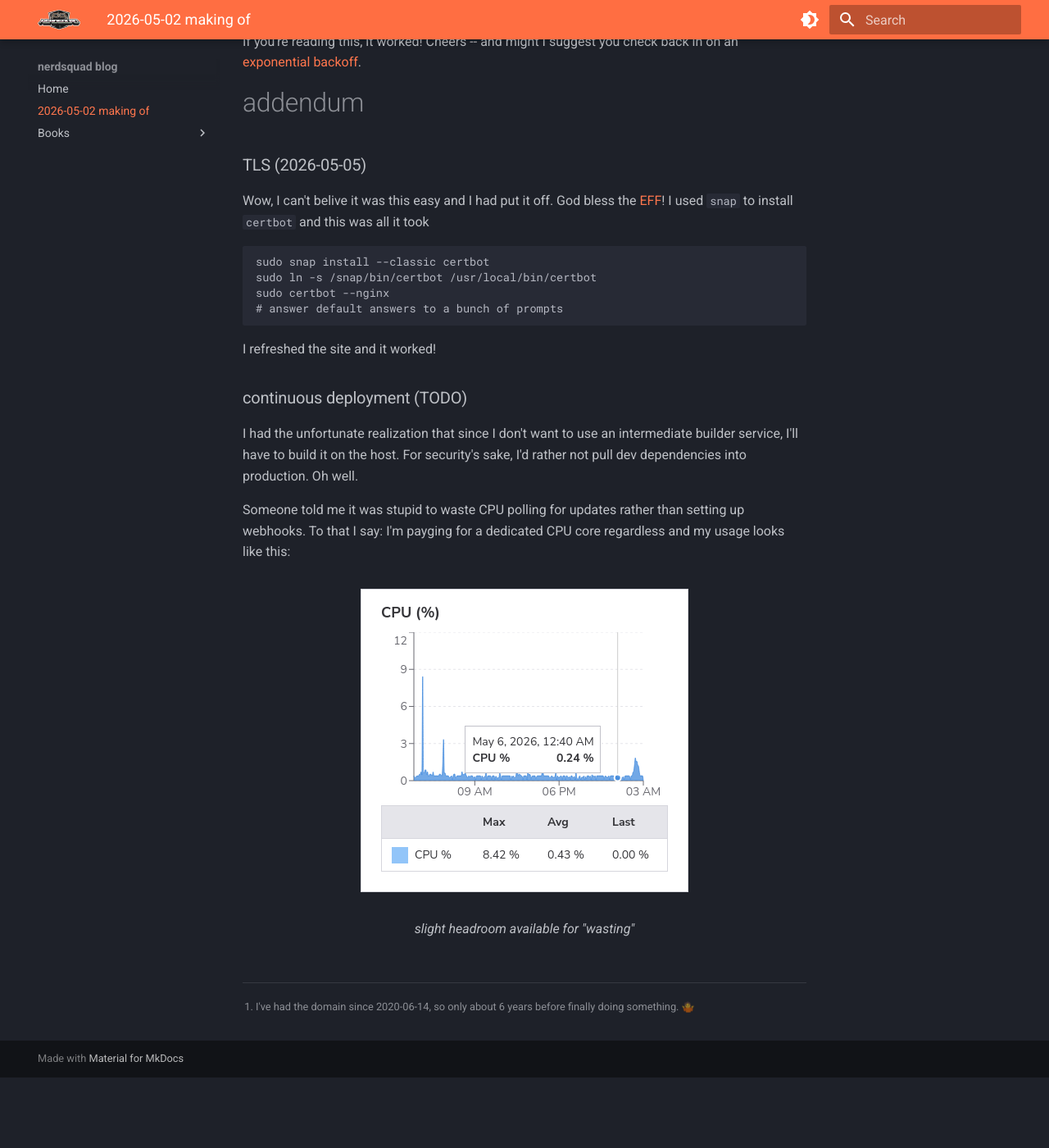
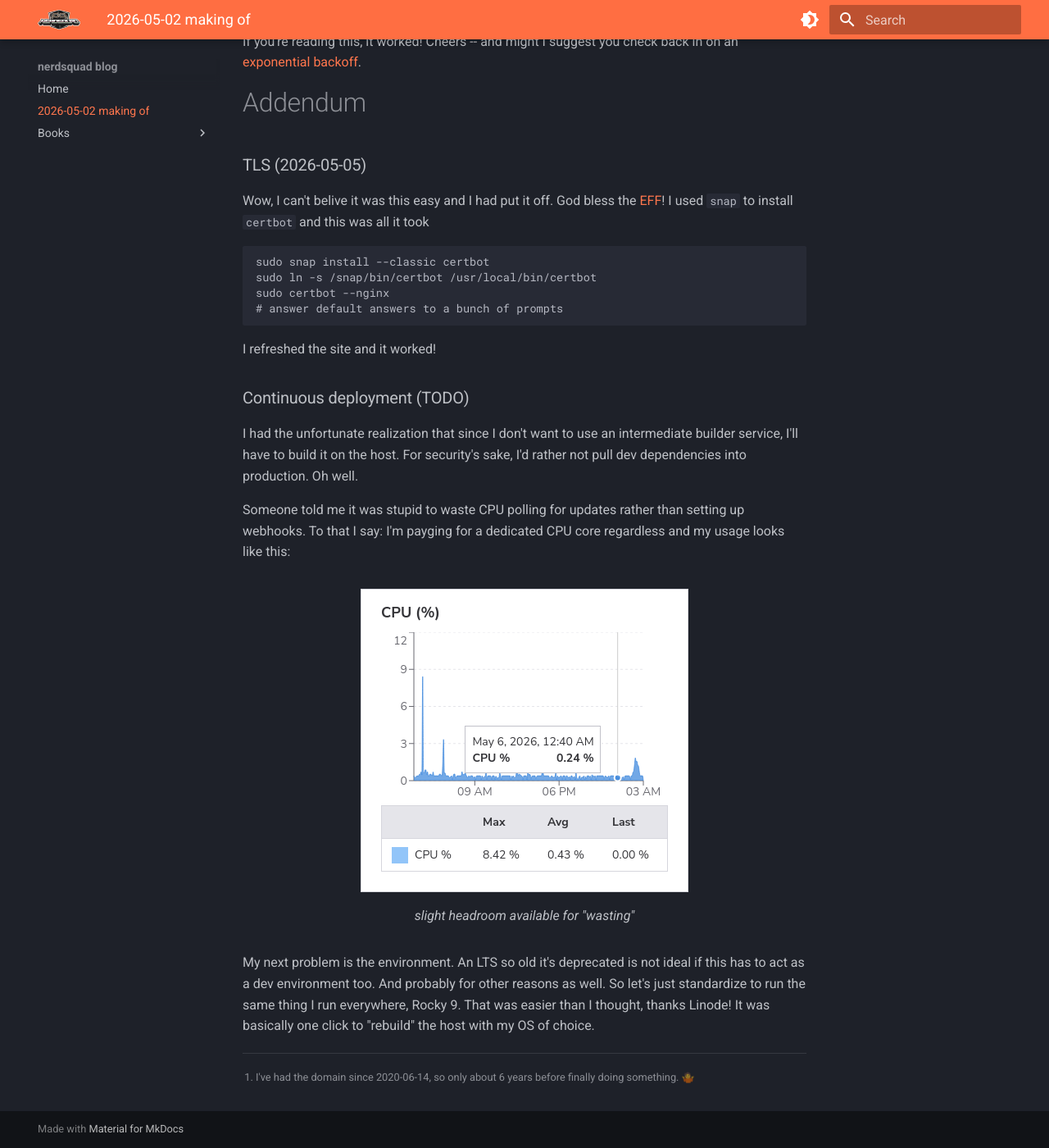
Before and after one commit to Jacob-harris-94/blog, an MkDocs documentation site: the page built from blog/docs/2026-05-02_making_of.md, in a window 1280 px wide and 1400 px high, scrolled down 1487 px. Shown: the whole window at 82% size. Built offline with MkDocs 1.6.1 and Material for MkDocs 9.7.7, drawn with Linux system fonts in a browser that asks for light colours; before the commit the page ends 2800 px from its top, so only the background shows below that; some of the changed text lies outside the part shown.

````diff
--- a/blog/docs/2026-05-02_making_of.md
+++ b/blog/docs/2026-05-02_making_of.md
@@ -1,13 +1,13 @@
 # 2026-05-02 making of
 
-# goal
-Host some static blog-like content, and be _as simple as possible_ to maintain and publish. I'm not a web developer, and anything that takes mental effort on top of writing is a bridge too far, for now at least.
+# Goal
+Host Some static blog-like content, and be _as simple as possible_ to maintain and publish. I'm not a web developer, and anything that takes mental effort on top of writing is a bridge too far, for now at least.
 
-# tech stack
-### background
+# Tech stack
+### Background
 I'm approximately a backend developer or a data scientist or a machine learning engineer depending on the week. I like tmux, vim, markdown files, and ssh-ing into things. I don't like JavaScript. Since this is for fun I will lean into my comfort zone.
 
-### static generation
+### Static generation
 The only real option as far as I'm aware for avoiding all the web dev stuff. I mean, I could use some platform like
 [Mataroa](https://mataroa.blog/) but I couldn't possibly give up the control. Besides self hosting is fun, right? ...right?
 
@@ -21,20 +21,20 @@ While procrastinating[^1] the writing and actual work, I researched some options
 
 And then, finally, I started playing with `mkdocs` at work. Wow is that simple! And it has a bunch of nice themes. Enough procrastinating, I'll roll with this until something shinier comes along.
 
-### source control
+### Source control
 [git, obviously.](https://github.com/Jacob-harris-94/blog)
 
-### domain
+### Domain
 I've had `nerdsquad.xyz` for a while, so I'll just use it. A college buddy put me in his phone address book that way and I'm taking it as a compliment.
 
-### continuous deployment
+### Continuous deployment
 Sure I _could_ set up something fancy with GitHub actions, jenkins, who knows what. You know what's reliable and dead simple? `cron`. Well, I haven't actually done it yet, but I assume it'll be easy. TODO.
 
 Maybe I'll get even fancier and script building and deploying straight from my Obsidian vault... Even more TODO.
-# the end
+# The end
 If you're reading this, it worked! Cheers -- and might I suggest you check back in on an [exponential backoff](https://en.wikipedia.org/wiki/Exponential_backoff).
 
-# addendum
+# Addendum
 ### TLS (2026-05-05)
 Wow, I can't belive it was this easy and I had put it off. God bless the [EFF](https://www.eff.org/)! I used `snap` to install `certbot` and this was all it took
 ```bash
@@ -45,7 +45,7 @@ sudo certbot --nginx
 ```
 I refreshed the site and it worked!
 
-### continuous deployment (TODO)
+### Continuous deployment (TODO)
 I had the unfortunate realization that since I don't want to use an intermediate builder service, I'll have to build it on the host. For security's sake, I'd rather not pull dev dependencies into production. Oh well.
 
 Someone told me it was stupid to waste CPU polling for updates rather than setting up webhooks. To that I say: I'm payging for a dedicated CPU core regardless and my usage looks like this:
@@ -53,9 +53,9 @@ Someone told me it was stupid to waste CPU polling for updates rather than setti
 ![](img/2026-05-05_cpu_usage.png)
 /// caption
 slight headroom available for "wasting"
-/// caption
+///
 
-
+My next problem is the environment. An LTS so old it's deprecated is not ideal if this has to act as a dev environment too. And probably for other reasons as well. So let's just standardize to run the same thing I run everywhere, Rocky 9. That was easier than I thought, thanks Linode! It was basically one click to "rebuild" the host with my OS of choice.
 
 
 
````
Also changed, not shown: blog/docs/index.md (+2 -2 lines), blog/docs/books/index.md (added).
